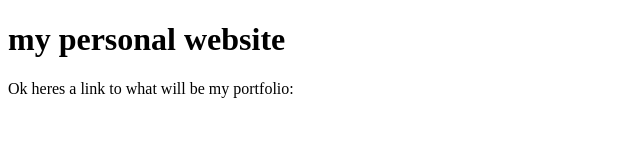
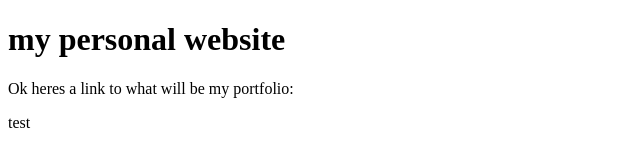
Before and after one commit to a-dehg/portfolio, a plain HTML site: page index.html in a window 1280 px wide. Shown: the full height of the page, 0-640 px from the left. Drawn offline with Linux system fonts and the light colour scheme.

Commit message:
Update index.html

```diff
--- a/index.html
+++ b/index.html
@@ -7,6 +7,6 @@
 <body>
     <h1> my personal website</h1>
     <p>Ok heres a link to what will be my portfolio:</p>
-    <p><a href="https://www.Google.com/"></a></p>
+    <p><a href="https://www.Google.com/"></a>test</p>
 </body>
 </html>
```
